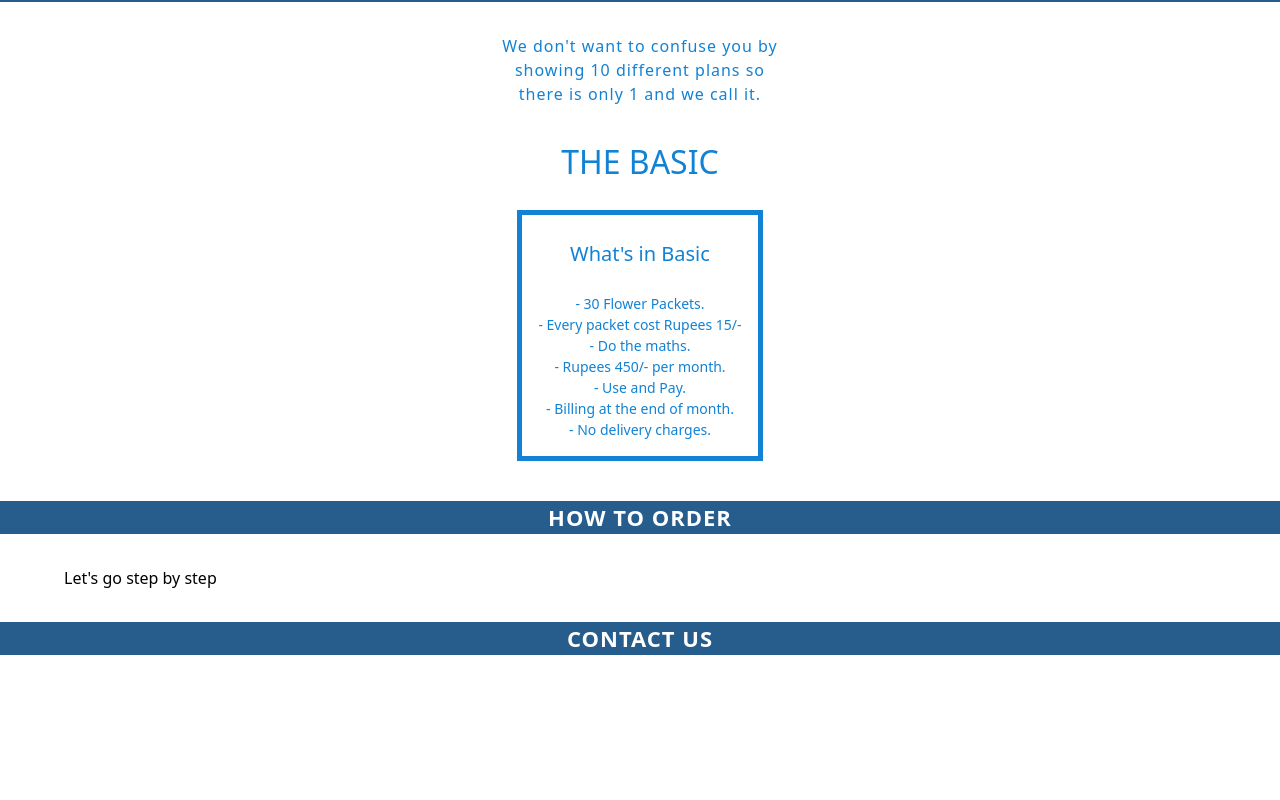
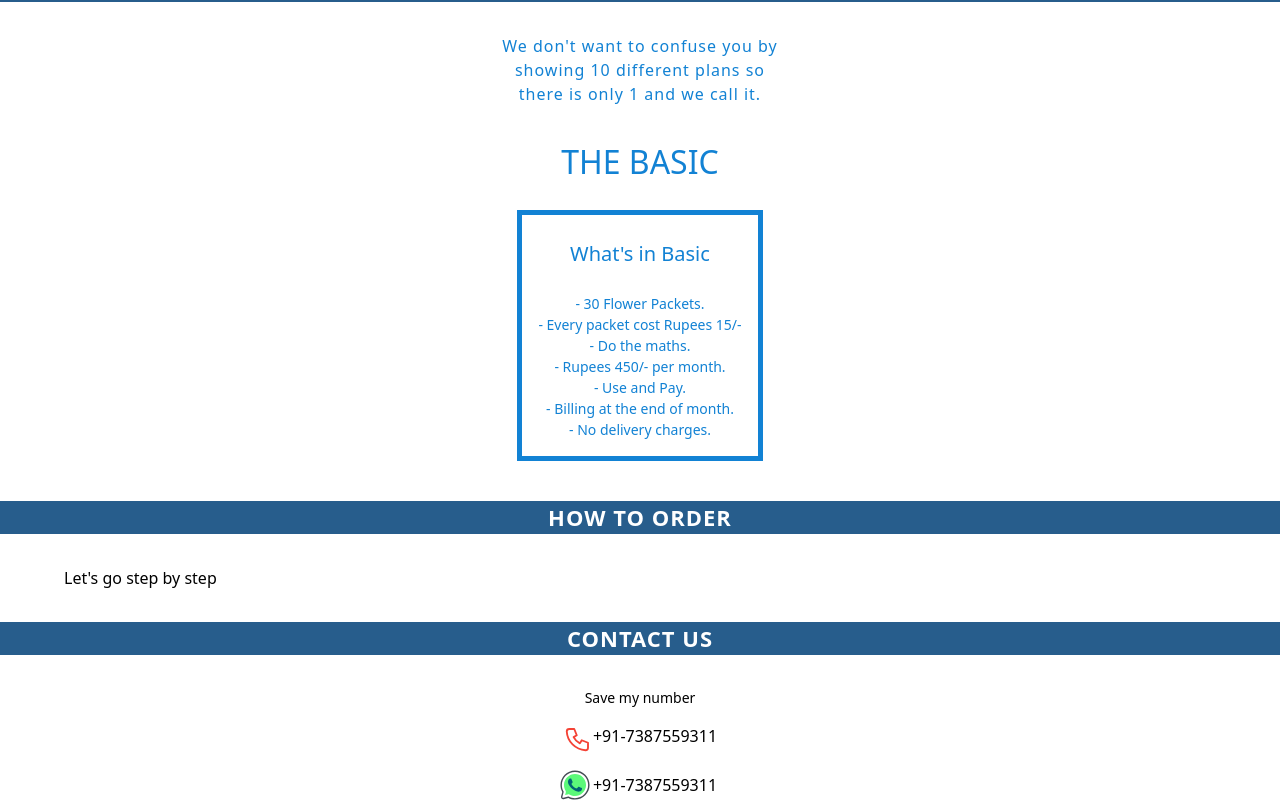
Before and after one commit to nbpro/Shradhadeliveries, a React (Create React App) app: page / in a window 1280 px wide. Shown: the part 1478-2278 px from the top of the page. Before the commit the page ends 2161 px from the top, so only its background shows below. Built offline with nearby package versions, Linux system fonts and the light colour scheme; the HTML template or start-up script is replaced by a standard one.

Commit message:
added contact us details

```diff
--- a/src/screens/contact/contact.css
+++ b/src/screens/contact/contact.css
@@ -13,3 +13,30 @@
     color: #ffffff;
     background: #275d8c
 }
+.contact-us-desc{
+    margin: 2rem;
+    padding: 0rem 2rem 0rem 2rem;
+}
+.contact-us-intro-text{
+   text-align: center;
+}
+.contact-phone{
+    margin: 1rem;
+}
+.svg_container_small {
+    max-width: 6em;
+    display: inline-block;
+    vertical-align: top;
+}
+.phone-number{
+    display: inline-block;
+    top: 2rem;
+}
+.contact-whatsapp{
+    display: flex;
+   justify-content: center;
+}
+.whatsapp-number{
+    display: inline;
+    padding: 0.2rem
+}
--- a/src/screens/contact/contact.js
+++ b/src/screens/contact/contact.js
@@ -6,6 +6,29 @@ const ContactUs = () => {
     <section id="what_we_section" class="feature-section">
       <div class="w-full">
         <h2 class="text-water-blue">Contact Us</h2>
+        <div class="contact-us-desc"></div>
+          <p class="contact-us-intro-text sm:text-sm">
+            Save my number
+          </p>
+          <div class="contact-phone text-center">
+            <div class="svg_container_small">
+              <svg xmlns="http://www.w3.org/2000/svg" class="icon icon-tabler icon-tabler-phone" width="30" height="30" viewBox="0 0 24 24" stroke-width="1.5" stroke="#F44336" fill="none" stroke-linecap="round" stroke-linejoin="round">
+                <path stroke="none" d="M0 0h24v24H0z" />
+                <path d="M5 4h4l2 5l-2.5 1.5a11 11 0 0 0 5 5l1.5 -2.5l5 2v4a2 2 0 0 1 -2 2a16 16 0 0 1 -15 -15a2 2 0 0 1 2 -2" />
+              </svg>
+            </div>
+            <div class="phone-number">
+                +91-7387559311
+            </div>
+          </div>
+         <div class="contact-whatsapp flex text-center">
+            <div class="svg-whatsapp-container">
+                <img src="./assets/images/icons8-whatsapp.svg" width="30" height="30"></img>
+            </div>
+            <div class="whatsapp-number">
+                +91-7387559311
+            </div>
+         </div>
       </div>
     </section>
   );
```
Also changed, not shown: public/assets/images/icons8-whatsapp.svg (added), public/assets/images/whatsapp.png (added).
